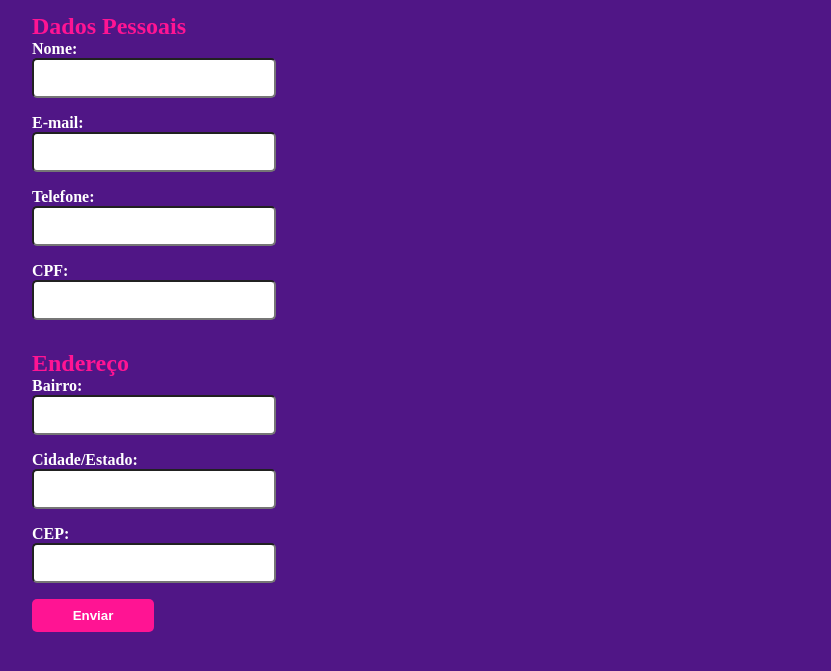
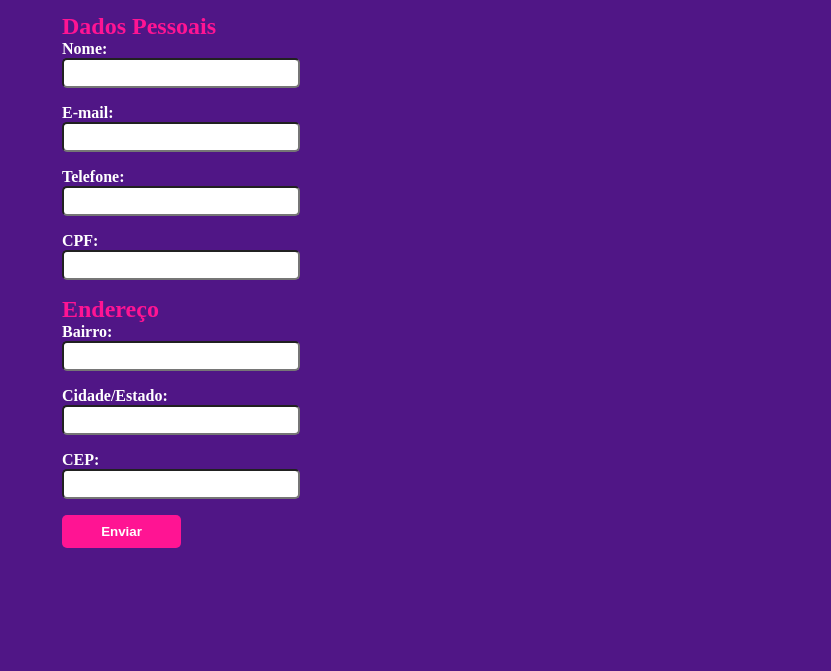
Before and after one commit to camyllasantos/cadastro, a plain HTML site: page index.html in a window 1280 px wide. Shown: the part 109-780 px from the top of the page, without its empty margins (28-859 px from the left). Drawn offline with nearby package versions, Linux system fonts and the light colour scheme.

Commit message:
git commit -m "Novos commits"

```diff
--- a/index.html
+++ b/index.html
@@ -33,7 +33,7 @@
                 </div>
                 <div class="form-style">
                     <label for="cpf">CPF:</label>
-                    <input type="number" id="cpf">
+                    <input type="text" id="cpf">
                 </div>
             </form>
         </div>
@@ -53,7 +53,7 @@
                 </div>
                 <div class="form-style">
                     <label for="cep">CEP:</label>
-                    <input type="number" id="cep">
+                    <input type="text" id="cep">
                 </div>
                 <button type="submit">Enviar</button>
             </form>
@@ -65,9 +65,9 @@
         $(document).ready(function(){
             $('#telefone').mask('(00) 00000-0000')
 
-            $('#CPF').mask('000.000.000-00');
+            $('#cpf').mask('000.000.000-00');
 
-            $('#CEP').mask('00000-000');
+            $('#cep').mask('00000-000');
         });
     </script>
 </body>
--- a/main.css
+++ b/main.css
@@ -20,8 +20,8 @@ header h1 {
 
 section {
     padding: 25px auto;
-    margin-left: 60px;
-    margin-bottom: 30px;
+    margin-left: 90px;
+    margin-bottom: 10px;
 }
 
 .form-style{
@@ -36,7 +36,7 @@ section {
 
 .form-style input {
     width: 20%;
-    height: 40px;
+    height: 30px;
     border-radius: 5px;
     background-color: #fff;
 }
```
